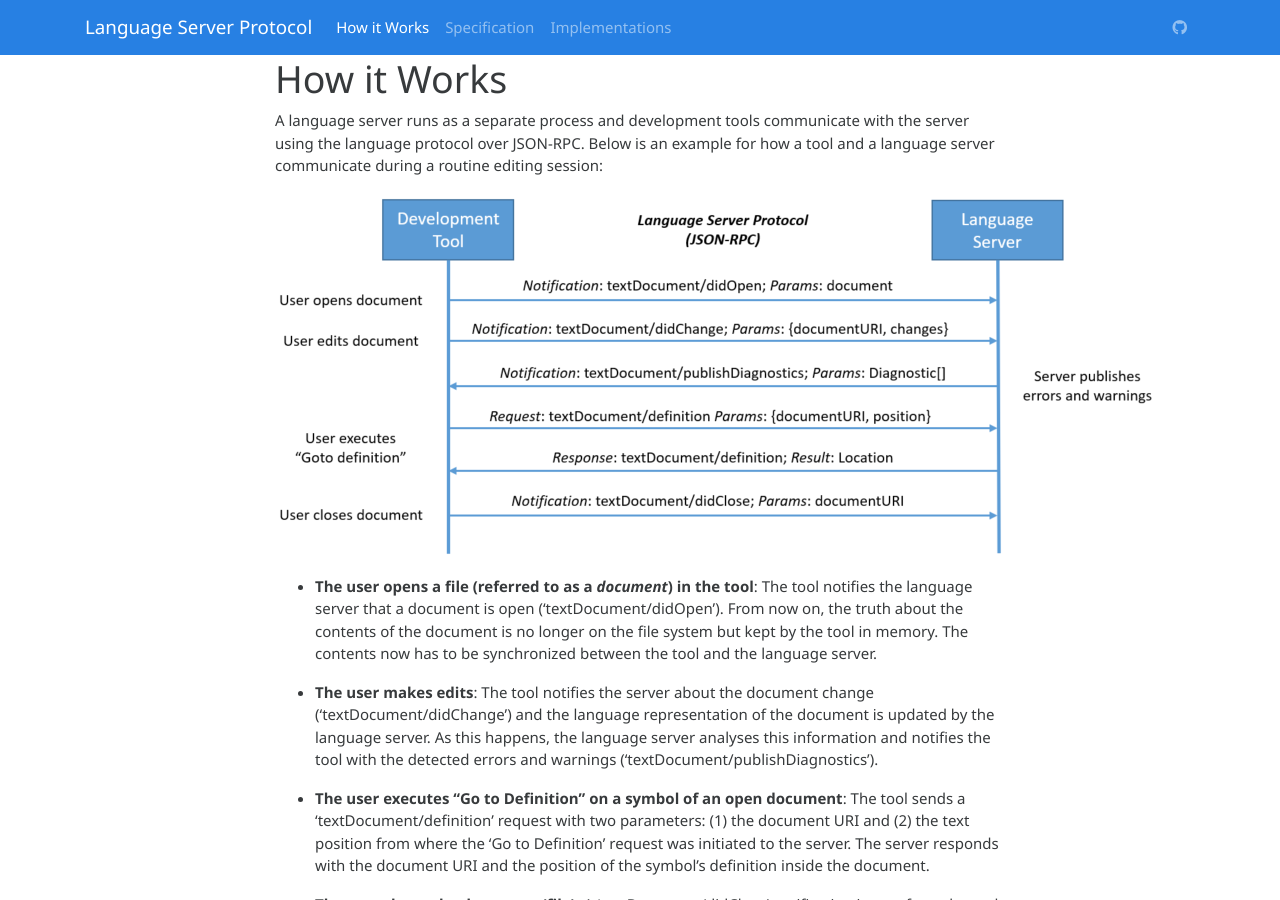
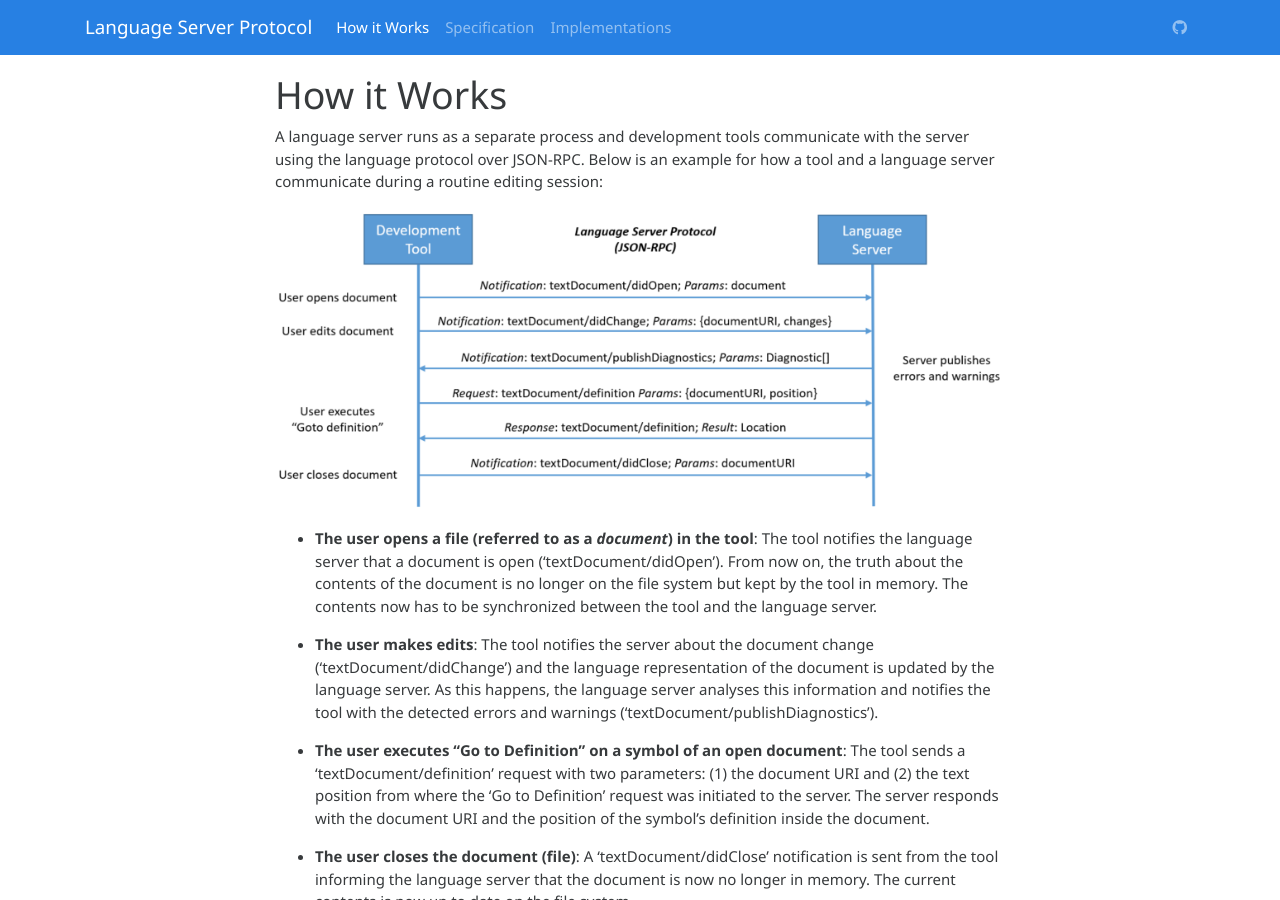
Before and after one commit to microsoft/language-server-protocol, a Jekyll site: the page built from howItWorks.md, in a window 1280 px wide and 900 px high. Built offline with Jekyll 4.4.1, drawn with Linux system fonts in a browser that asks for light colours; nearby versions of some CDN libraries.

Commit message:
Some layout tweaks

```diff
--- a/_layouts/implementors.html
+++ b/_layouts/implementors.html
@@ -2,10 +2,12 @@
 layout: default
 ---
 
+<div style="height: 1rem">
+</div>
 <div class="container">
     <div class="row">
         <div class="col-md-2">
-            <div class="card sticky-top" style="top: 4rem">
+            <div class="card sticky-top" style="top: 4.5rem">
                 <div class="card-header">
                     Implementations
                 </div>
--- a/_layouts/singlePage.html
+++ b/_layouts/singlePage.html
@@ -2,6 +2,8 @@
 layout: default
 ---
 
+<div style="height: 1rem">
+</div>
 <div class="container">
     <div class="row">
         <div class="col-md-2">
--- a/_layouts/specification.html
+++ b/_layouts/specification.html
@@ -2,6 +2,8 @@
 layout: default
 ---
 
+<div style="height: 1rem">
+</div>
 <div class="container">
     <div class="row">
         <div class="col-sm-2">
@@ -10,7 +12,7 @@ layout: default
             <div id="markdown-content-container">{{ content }}</div>
         </div>
         <div class="col-sm-2">
-            <div class="sticky-top" style="top: 4rem">
+            <div class="sticky-top" style="top: 4.5rem">
                 {% for toc-l1 in site.data.specification-toc %}
                 <div class="card">
                     <div class="card-header toc-title">
--- a/howItWorks.md
+++ b/howItWorks.md
@@ -6,7 +6,7 @@ sectionid: howItWorks
 
 A language server runs as a separate process and development tools communicate with the server using the language protocol over JSON-RPC. Below is an example for how a tool and a language server communicate during a routine editing session:
 
-![language server protocol](./img/language-server-sequence.png)
+<img src="./img/language-server-sequence.png" class="img-fluid" alt="language server protocol">
 
 * **The user opens a file (referred to as a *document*) in the tool**: The tool notifies the language server that a document is open ('textDocument/didOpen'). From now on, the truth about the contents of the document is no longer on the file system but kept by the tool in memory. The contents now has to be synchronized between the tool and the language server.
 
@@ -63,7 +63,7 @@ This is the response:
 
 When a user is working with different languages, a development tool usually starts a language server for each programming language. The example below shows a session where the user works on Java and SASS files.
 
-![language server protocol](./img/language-server.png)
+<img src="./img/language-server.png" class="img-fluid" alt="language server protocol">
 
 Not every language server can support all features defined by the protocol. LSP therefore defines  'capabilities'. A capability defines a related group of language features. A development tools and the language server announce their supported feature set. As an example, a server announces that it can handle the 'textDocument/definition' request, but it might not handle the 'workspace/symbol' request. Similarly, development tools can announce that they are able to provide 'about to save' notifications before a document is saved, so that a server can compute textual edits to automatically format the edited document.
 
```
Also changed, not shown: _layouts/default.html (line endings or trailing spaces).
